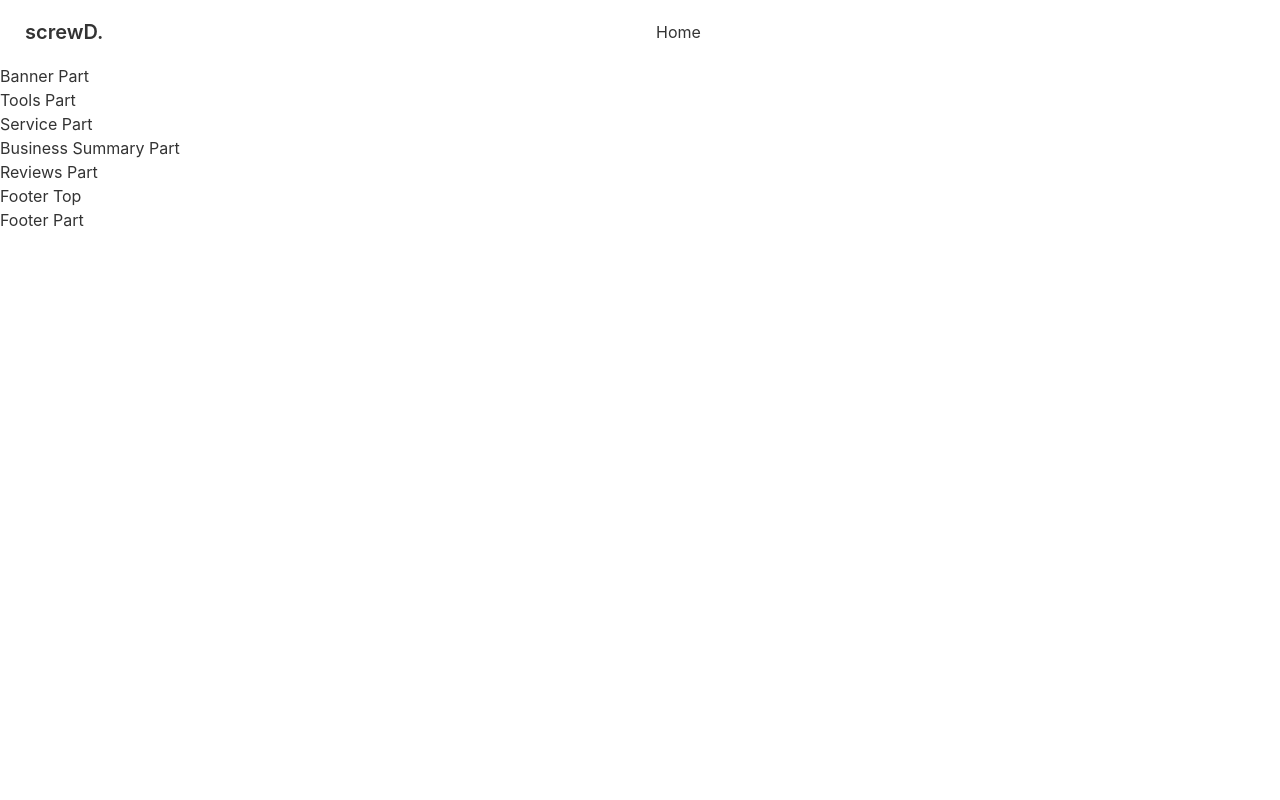
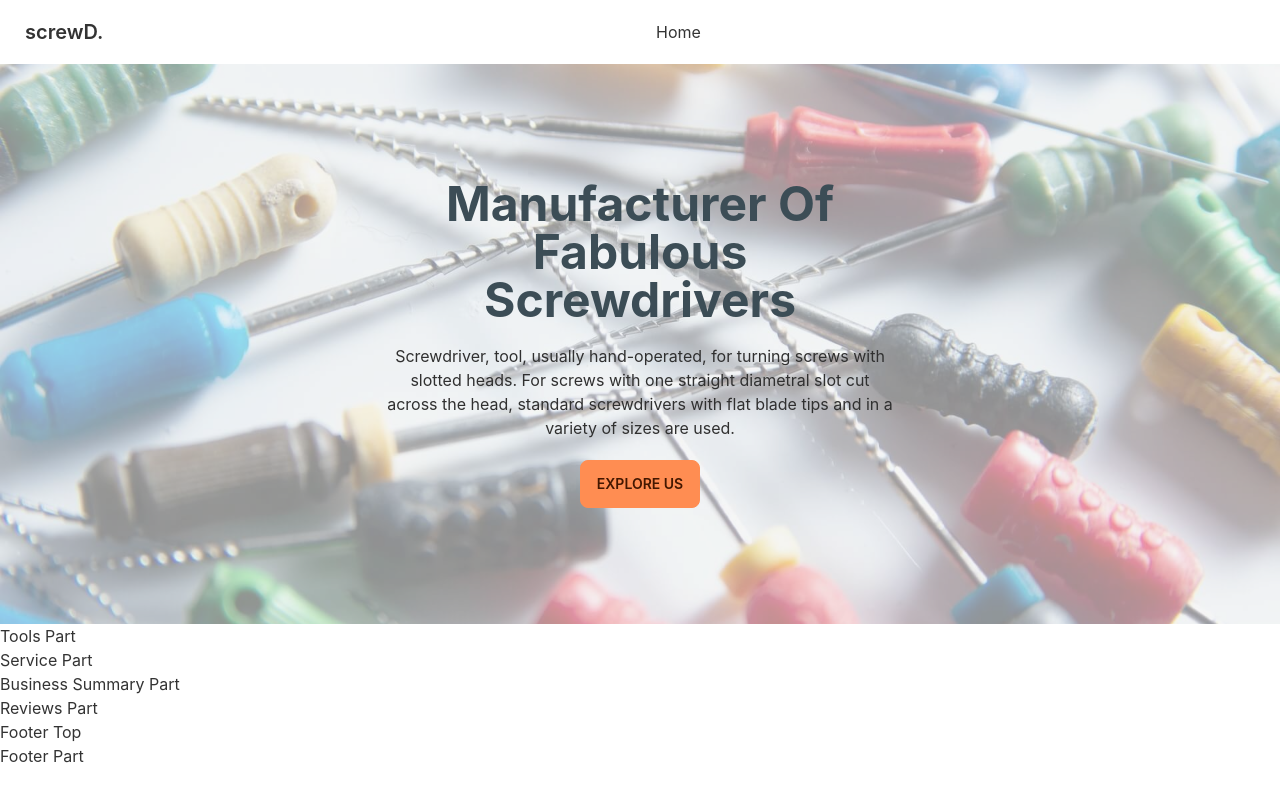
Before and after one commit to CreationsBliss/manufacturer-website-client-side, a React (Create React App) app: page / in a window 1280 px wide. Built offline with nearby package versions, Linux system fonts and the light colour scheme.

Commit message:
banner done

```diff
--- a/src/Pages/Home/Banner.js
+++ b/src/Pages/Home/Banner.js
@@ -1,9 +1,21 @@
 import React from 'react';
+import banner from '../../assets/banner/banner.jpg'
 
 const Banner = () => {
   return (
-    <div>
-      <h1>Banner Part</h1>
+    <div class="hero min-h-[70vh]" style={{
+      background: `url(${banner})`,
+      backgroundPosition: 'center',
+      backgroundSize: 'cover'
+    }}>
+      <div class="hero-overlay bg-opacity-60"></div>
+      <div class="hero-content text-center text-neutral-content">
+        <div class="max-w-lg">
+          <h1 class="mb-5 text-secondary text-5xl font-bold">Manufacturer Of Fabulous Screwdrivers</h1>
+          <p class="mb-5">Screwdriver, tool, usually hand-operated, for turning screws with slotted heads. For screws with one straight diametral slot cut across the head, standard screwdrivers with flat blade tips and in a variety of sizes are used.</p>
+          <button class="btn btn-primary">Explore Us</button>
+        </div>
+      </div>
     </div>
   );
 };
```
Also changed, not shown: src/assets/banner/banner.jpg (added).
